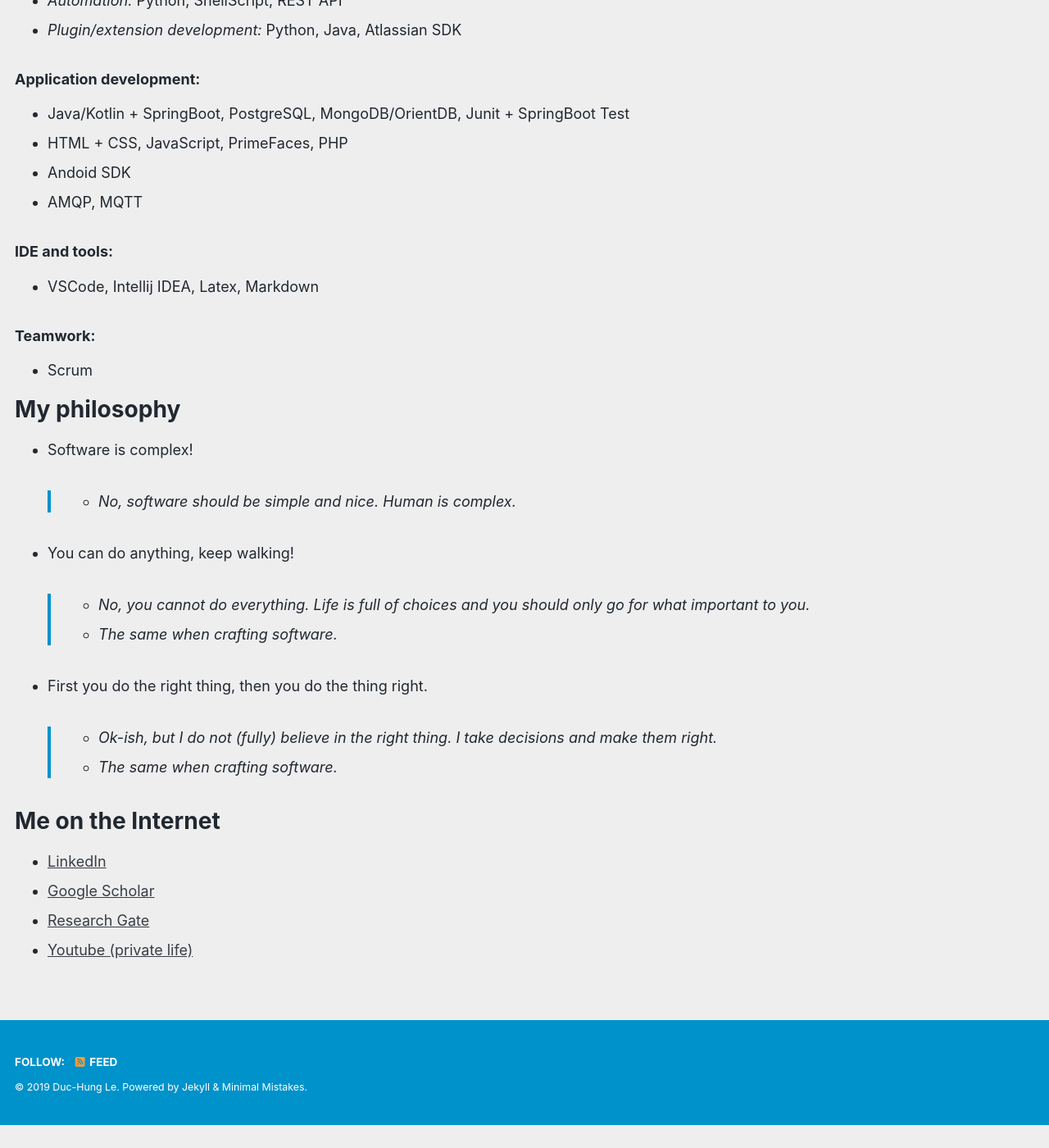
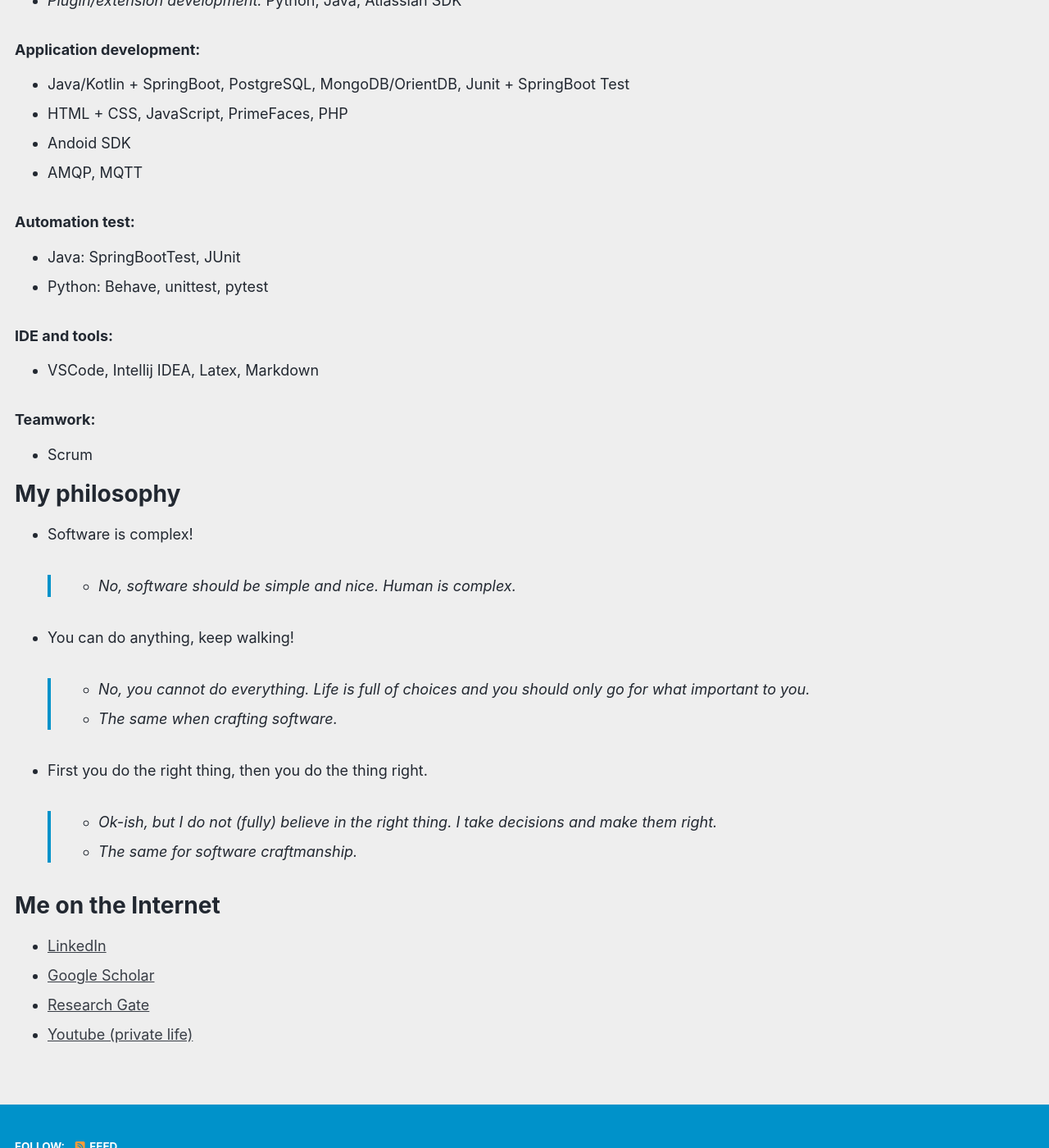
Before and after one commit to leduchung/leduchung.github.io, a Jekyll site: the page built from _pages/home.md, in a window 1280 px wide and 1400 px high, scrolled down 1120 px. Shown: the whole window at 82% size. Built offline with Jekyll 4.4.1, drawn with Linux system fonts in a browser that asks for light colours; cached includes are drawn as plain includes; nearby versions of some CDN libraries; before the commit the page ends 2492 px from its top, so only the background shows below that; some of the changed text lies outside the part shown.

Commit message:
update home page

```diff
--- a/_pages/home.md
+++ b/_pages/home.md
@@ -47,6 +46,11 @@ permalink: /
  - Andoid SDK
  - AMQP, MQTT
 
+### Automation test:
+
+ - Java: SpringBootTest, JUnit
+ - Python: Behave, unittest, pytest
+
 ### IDE and tools:
 
 -  VSCode, Intellij IDEA, Latex, Markdown
@@ -64,7 +68,7 @@ permalink: /
 > * The same when crafting software.
 * First you do the right thing, then you do the thing right.
 > * Ok-ish, but I do not (fully) believe in the right thing. I take decisions and make them right.
-> * The same when crafting software.
+> * The same for software craftmanship.
 
 # Me on the Internet
 
```
Also changed, not shown: other parts of _pages/home.md (+0 -1 lines).
